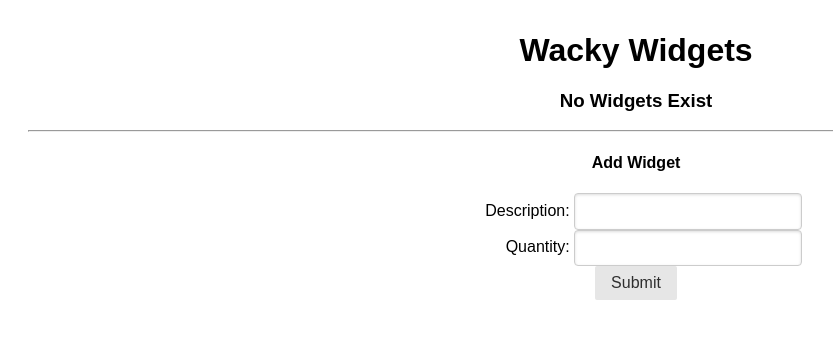
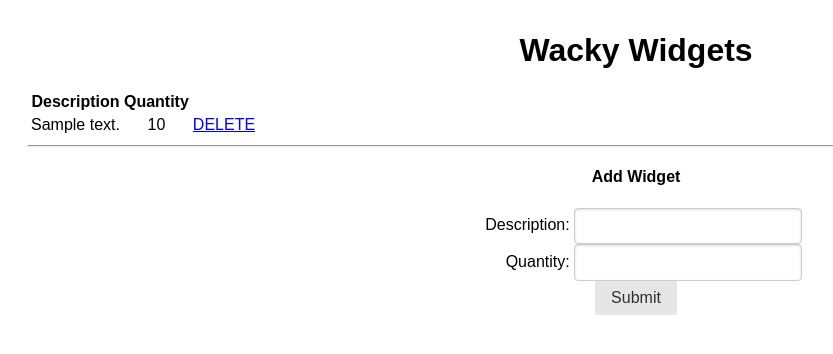
Before and after one commit to turtlepower93/wackywidgets, a Django app: page / in a window 1280 px wide. Shown: the top 354 px of the page, without its empty margins (4-837 px from the left). Run offline with Django 3.2, Linux system fonts and the light colour scheme; tables that the repository leaves empty hold one stand-in row (values such as "Sample post"); some libraries are stand-ins or nearby versions.

Commit message:
complete step 3.4

```diff
--- a/main_app/templates/index.html
+++ b/main_app/templates/index.html
@@ -26,11 +26,30 @@
     {% if widget_list|length == 0 %}
     <h3>No Widgets Exist</h3>
     {% else %}
+    <table>
+
+        <thead>
+            <th>Description</th>
+            <th>Quantity</th>
+            <th></th>
+        </thead>
+
+        {% for widget in widget_list %}
+        <tbody>
+        <tr>
+            <td>{{widget.description}}</td>
+            <td>{{widget.quantity}}</td>
+            <td><a href="{% url 'delete_widget' widget.id %}">DELETE</a></td>
+        </tr>
+        </tbody>
+        {% endfor %}
+
+    </table>
 
     {% endif %}
     <hr>
     <h4>Add Widget</h4>
-    <form class='pure-form' method='post' action="{% url 'add_widget' %}">
+    <form class='pure-form' method='POST' action="{% url 'add_widget' %}">
         {% csrf_token %}
         <label for="description">Description:</label>
         <input type="text" name="description"></input>
@@ -38,7 +57,7 @@
         <label for="quantity">Quantity:</label>
         <input type="text" name="quantity"></input>
         <br>
-        <button class='pure-button'>Submit</button>
+        <button type="submit" class='pure-button'>Submit</button>
     </form>
 
 </body>
--- a/main_app/urls.py
+++ b/main_app/urls.py
@@ -3,5 +3,6 @@ from  django.urls import path
 
 urlpatterns = [
     path('', views.index, name='index'),
-    path('', views.add_widget, name='add_widget')
+    path('index/', views.add_widget, name='add_widget'),
+    path('index/<int:widget_id>', views.delete_widget, name='delete_widget')
 ]
--- a/main_app/views.py
+++ b/main_app/views.py
@@ -1,7 +1,18 @@
-from django.shortcuts import render
+from django.shortcuts import render, redirect
+from .models import Widget
 
 def index(request):
-    return render(request,'index.html')
+    widgets = Widget.objects.all()
+    return render(request,'index.html', {'widget_list' : widgets})
 
 def add_widget(request):
-    pass
+    print('asdfasdf')
+    form = request.POST
+    description = form['description']
+    quantity = form['quantity']
+    Widget.objects.create(description=description, quantity=quantity)
+    return redirect('index')
+
+def delete_widget(request, widget_id):
+    Widget.objects.get(id=widget_id).delete()
+    return redirect('index')
```
Also changed, not shown: db.sqlite3.
